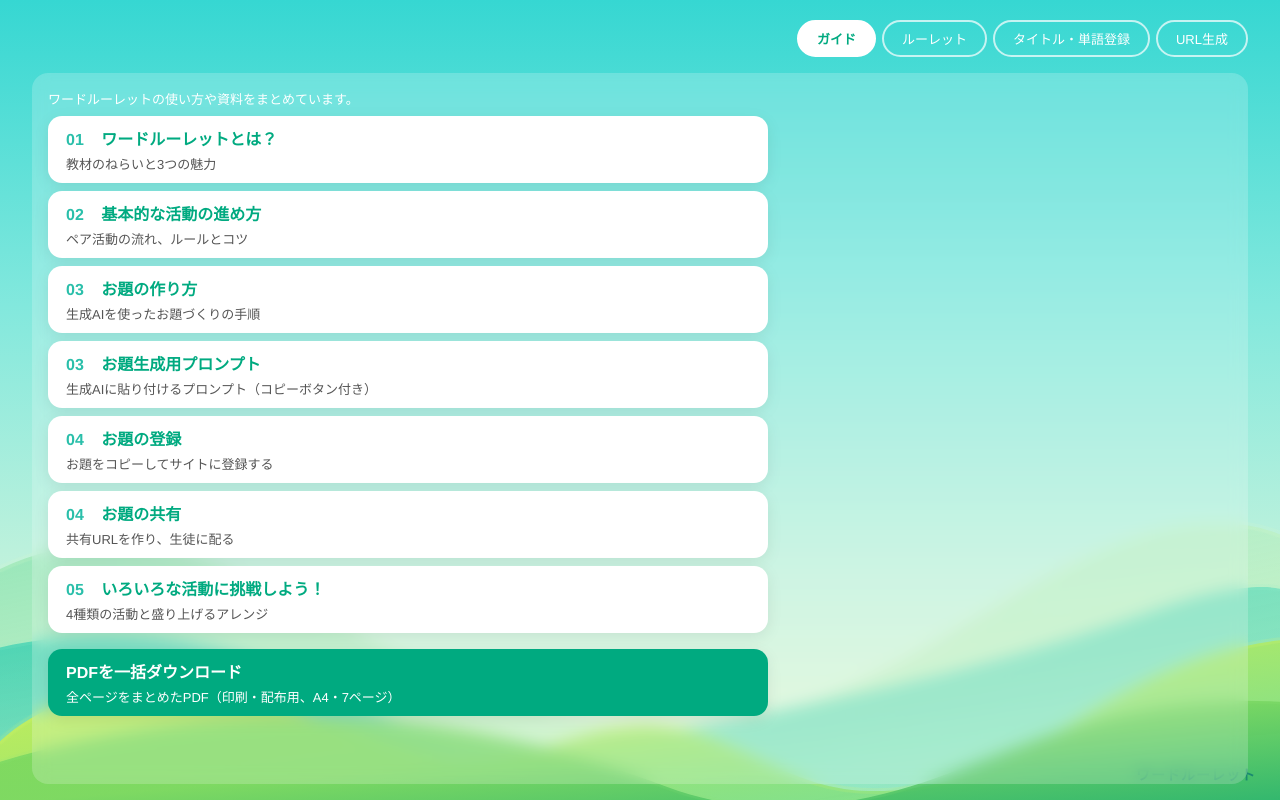
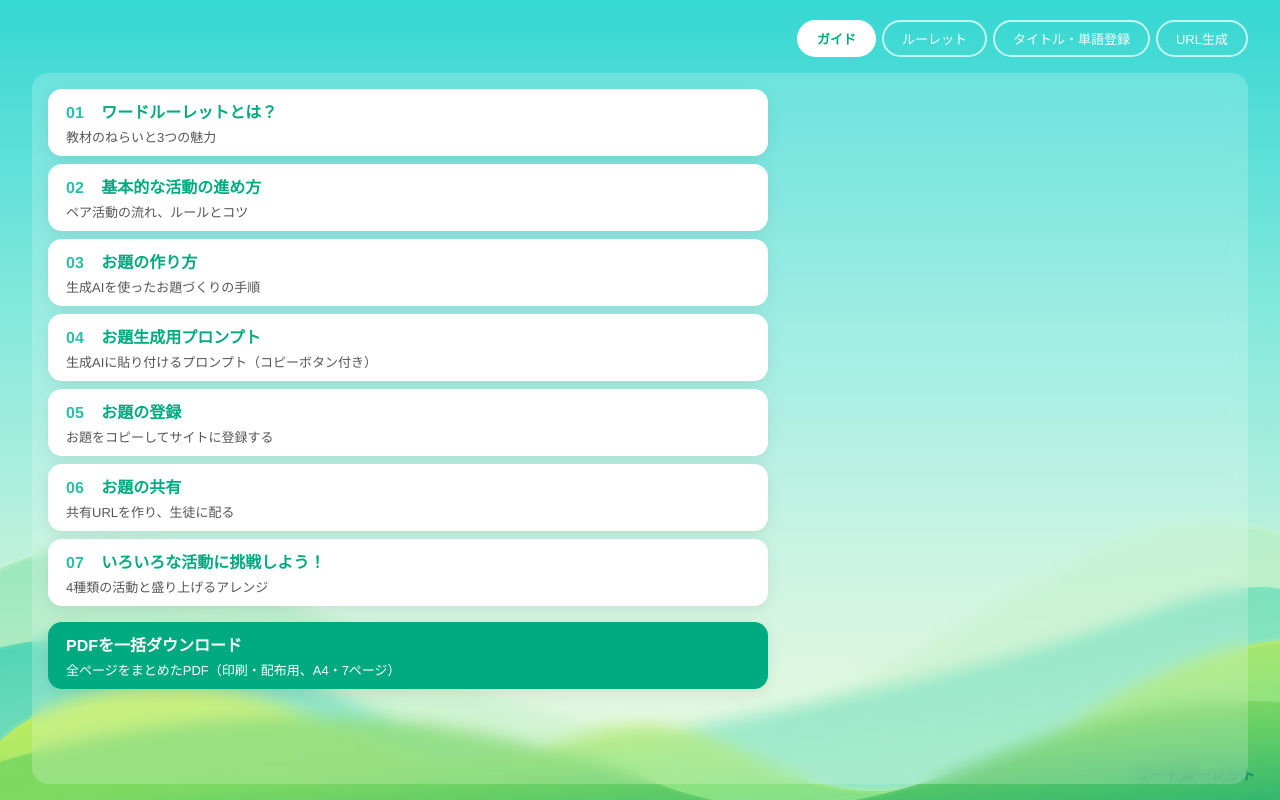
Before and after one commit to TommyKubo/word-roulette, a plain HTML site: page index.html in a window 1280 px wide. Both pictures are taken after a click on the button "ガイド". Drawn offline with Linux system fonts and the light colour scheme; a web font is replaced by a local one.

Commit message:
Add files via upload

```diff
--- a/index.html
+++ b/index.html
@@ -314,7 +314,6 @@ textarea:focus { outline: 2px solid rgba(255,255,255,0.6); }
 <div id="tab-guide" class="panel">
   <div class="editor-area">
     <div class="editor-box guide-box">
-      <div class="label">ワードルーレットの使い方や資料をまとめています。</div>
       <div class="guide-list" id="guide-list">
         <!-- ページを追加するときは、<a>…</a>を1つコピーして、href・番号・タイトル・説明を書き換える -->
         <a class="guide-item" href="guide-1.html" target="_blank" rel="noopener">
@@ -330,19 +329,19 @@ textarea:focus { outline: 2px solid rgba(255,255,255,0.6); }
           <span class="guide-item-desc">生成AIを使ったお題づくりの手順</span>
         </a>
         <a class="guide-item" href="guide-4.html" target="_blank" rel="noopener">
-          <span class="guide-item-title"><span class="guide-no">03</span>お題生成用プロンプト</span>
+          <span class="guide-item-title"><span class="guide-no">04</span>お題生成用プロンプト</span>
           <span class="guide-item-desc">生成AIに貼り付けるプロンプト（コピーボタン付き）</span>
         </a>
         <a class="guide-item" href="guide-5.html" target="_blank" rel="noopener">
-          <span class="guide-item-title"><span class="guide-no">04</span>お題の登録</span>
+          <span class="guide-item-title"><span class="guide-no">05</span>お題の登録</span>
           <span class="guide-item-desc">お題をコピーしてサイトに登録する</span>
         </a>
         <a class="guide-item" href="guide-6.html" target="_blank" rel="noopener">
-          <span class="guide-item-title"><span class="guide-no">04</span>お題の共有</span>
+          <span class="guide-item-title"><span class="guide-no">06</span>お題の共有</span>
           <span class="guide-item-desc">共有URLを作り、生徒に配る</span>
         </a>
         <a class="guide-item" href="guide-7.html" target="_blank" rel="noopener">
-          <span class="guide-item-title"><span class="guide-no">05</span>いろいろな活動に挑戦しよう！</span>
+          <span class="guide-item-title"><span class="guide-no">07</span>いろいろな活動に挑戦しよう！</span>
           <span class="guide-item-desc">4種類の活動と盛り上げるアレンジ</span>
         </a>
         <a class="guide-item guide-pdf" href="guide.pdf" download="Word_Roulette_Guide.pdf">
```
Also changed, not shown: guide-3.html (+1 -1 lines), guide-4.html (+1 -2 lines), guide-5.html (+1 -1 lines), guide-6.html (+1 -1 lines), guide-7.html (+1 -1 lines).
